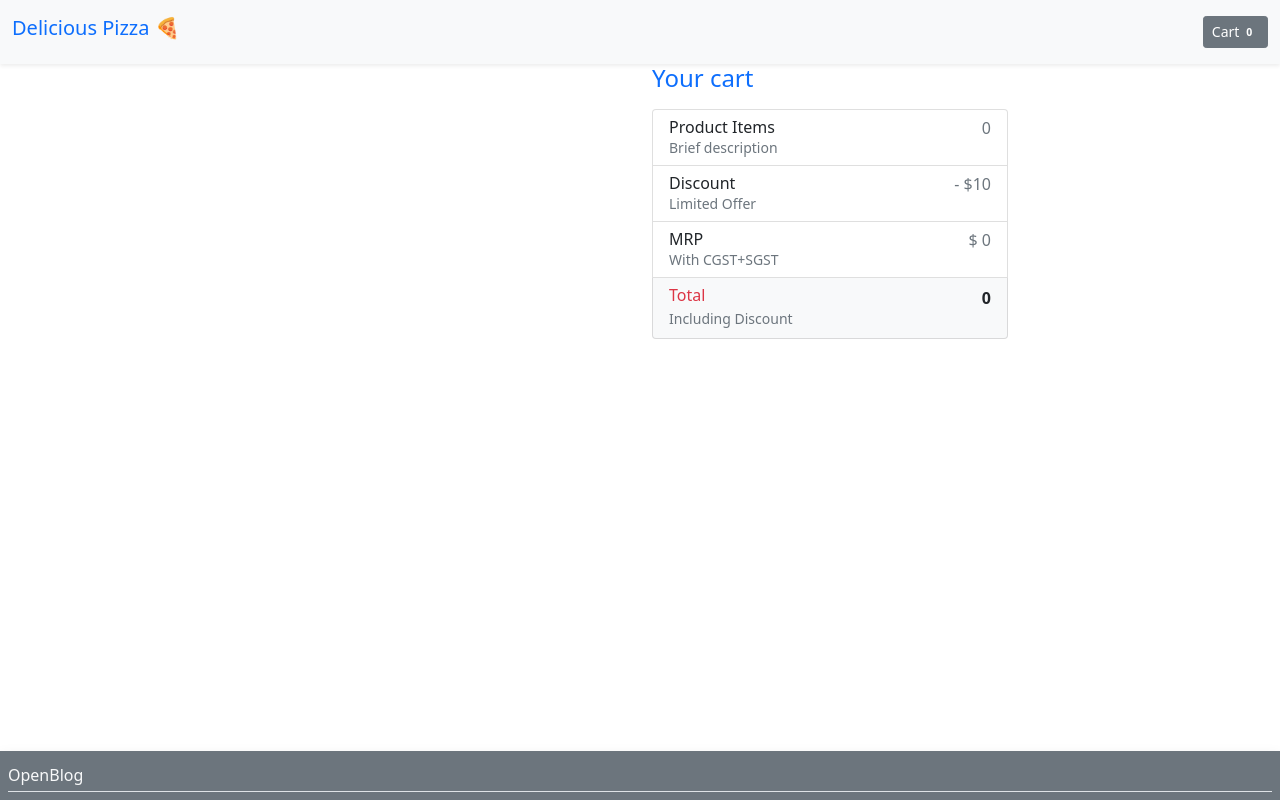
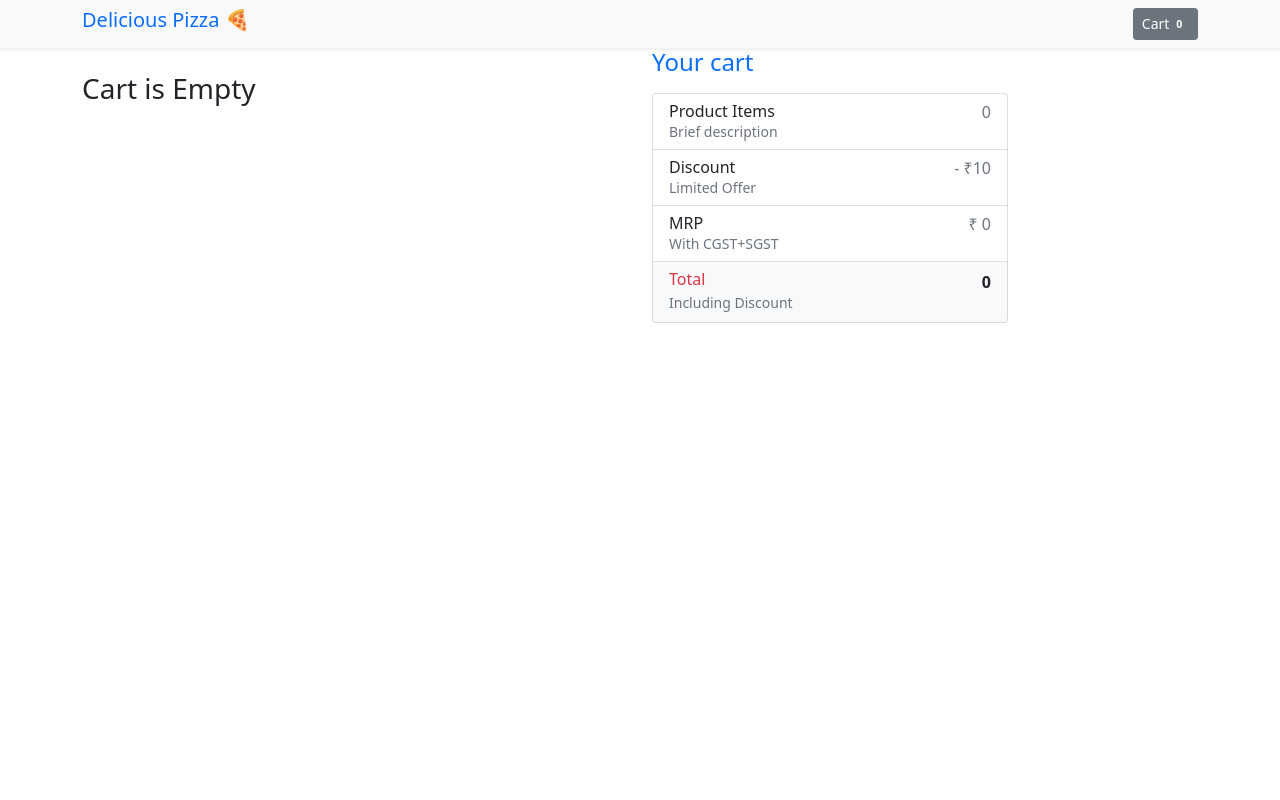
Before and after one commit to Niikpatil/food-store, a React (Create React App) app: page /cart in a window 1280 px wide. Built offline with nearby package versions, Linux system fonts and the light colour scheme.

Commit message:
Cart Complete

```diff
--- a/src/components/CartItemPage/CartItemPage.js
+++ b/src/components/CartItemPage/CartItemPage.js
@@ -1,37 +1,46 @@
-import React from "react";
+import React, { useState } from "react";
 import { connect } from "react-redux";
-import { removeFromCart } from "../../redux/actions/pizzaActions";
+import { removeFromCart, quantityCart } from "../../redux/actions/pizzaActions";
 
-const CartItemPage = ({ CartList, removeFromCart }) => {
+const CartItemPage = ({ CartList, removeFromCart, quantityCart }) => {
+  const [itemQt, setItemQt] = useState(CartList.qty);
+
+  const onChangeHandler = (e) => {
+    setItemQt(e.target.value);
+    quantityCart(CartList.id, e.target.value);
+  };
+
   return (
     <div className="card m-2">
-      <div className="card-body">
-        <h5 className="card-title">{CartList.title}</h5>
-        <p className="card-text">{CartList.description}</p>
-        <p className="card-text">{CartList.price}</p>
-
-        <div
-          class="btn-toolbar justify-content-between"
-          role="toolbar"
-          aria-label="Toolbar with button groups"
-        >
-          <div class="input-group p-2">
-            <button type="button" class="btn btn-outline-secondary">
-              +
-            </button>
-            <span className="badge  form-control">cartItem</span>
-            <button type="button" class="btn btn-outline-secondary">
-              -
-            </button>
-          </div>
-        </div>
-
+      <div className="card-header">
+        <p className="card-title text-bold">
+          <b>{CartList.title}</b>
+        </p>
         <button
           onClick={() => removeFromCart(CartList.id)}
-          className="btn btn-sm btn-danger"
-        >
-          Remove Item
-        </button>
+          // type="button"
+          className="btn-close btn-sm"
+          aria-label="Close"
+        ></button>
+      </div>
+      <div className="card-body">
+        <p className="card-text">{CartList.description}</p>
+        <p className="card-text">₹{CartList.price}</p>
+
+        <div className="input-group input-group-sm ">
+          <span className="input-group-text" id="qty">
+            Quntity
+          </span>
+          <input
+            type="number"
+            min="1"
+            id="qty"
+            name="qty"
+            value={itemQt}
+            onChange={onChangeHandler}
+            className="form-control"
+          />
+        </div>
       </div>
     </div>
   );
@@ -39,6 +48,7 @@ const CartItemPage = ({ CartList, removeFromCart }) => {
 
 const mapDispatchToProps = (dispatch) => {
   return {
+    quantityCart: (id, value) => dispatch(quantityCart(id, value)),
     removeFromCart: (id) => dispatch(removeFromCart(id)),
   };
 };
--- a/src/components/CartPage/CartPage.js
+++ b/src/components/CartPage/CartPage.js
@@ -24,9 +24,13 @@ const CartPage = ({ cart }) => {
       {/* Responsible for Cart List item */}
       <div className="row">
         <div className="col-6 mt-4 cart">
-          {cart.map((itemList) => (
-            <CartItemPage key={itemList.id} CartList={itemList} />
-          ))}
+          {cart.length !== 0 ? (
+            cart.map((itemList) => (
+              <CartItemPage key={itemList.id} CartList={itemList} />
+            ))
+          ) : (
+            <h3>Cart is Empty</h3>
+          )}
         </div>
 
         {/* Responsible for price,total, summry */}
@@ -48,21 +52,23 @@ const CartPage = ({ cart }) => {
                 <h6 className="my-0">Discount</h6>
                 <small className="text-muted">Limited Offer</small>
               </div>
-              <span className="text-muted"> - $10 </span>
+              <span className="text-muted"> - ₹10 </span>
             </li>
             <li className="list-group-item d-flex justify-content-between lh-sm">
               <div>
                 <h6 className="my-0">MRP</h6>
                 <small className="text-muted">With CGST+SGST </small>
               </div>
-              <span className="text-muted">$ {totalAmount}</span>
+              <span className="text-muted">₹ {totalAmount}</span>
             </li>
             <li className="list-group-item d-flex justify-content-between bg-light">
               <div className="text-danger">
                 <h6 className="my-0">Total</h6>
                 <small className="text-muted">Including Discount</small>
               </div>
-              <strong>{totalAmount <= 0 ? "0" : `${totalAmount - 10}`}</strong>
+              <strong>
+                {totalAmount <= 0 ? "0" : `₹ ${totalAmount - 10}`}
+              </strong>
             </li>
           </ul>
         </div>
--- a/src/components/HomePage/HomePage.js
+++ b/src/components/HomePage/HomePage.js
@@ -1,5 +1,5 @@
 import Header from "../Layouts/Header";
-import Footer from "../Layouts/Footer";
+// import Footer from "../Layouts/Footer";
 import PizzaPage from "../PizzaPage/PizzaPage";
 import { Routes, Route } from "react-router-dom";
 import CartPage from "../CartPage/CartPage";
@@ -12,7 +12,7 @@ const HomePage = () => {
         <Route path="/" element={<PizzaPage />} />
         <Route path="cart" element={<CartPage />} />
       </Routes>
-      <Footer />
+      {/* <Footer /> */}
     </div>
   );
 };
--- a/src/components/Layouts/Header.js
+++ b/src/components/Layouts/Header.js
@@ -1,6 +1,7 @@
 import React, { useState, useEffect } from "react";
 import { connect } from "react-redux";
 import { Link } from "react-router-dom";
+// import "./Header.style.css";
 
 const Header = ({ cart }) => {
   const [cartCount, setCartCount] = useState(0);
@@ -13,16 +14,15 @@ const Header = ({ cart }) => {
 
     setCartCount(count);
   }, [cart, cartCount]);
+
   return (
     <nav className="navbar navbar-expand-lg navbar-secondary bg-light shadow-sm">
-      <div className="container-fluid">
-        <nav className="navbar navbar-light ">
-          <h5>
-            <a href="/" className="text-decoration-none">
-              Delicious Pizza 🍕
-            </a>
-          </h5>
-        </nav>
+      <div className="container">
+        <h5>
+          <a href="/" className="text-decoration-none">
+            Delicious Pizza 🍕
+          </a>
+        </h5>
 
         <div
           className="collapse navbar-collapse justify-content-end"
--- a/src/components/PizzaItemPage/PizzaItemPage.js
+++ b/src/components/PizzaItemPage/PizzaItemPage.js
@@ -14,7 +14,7 @@ const PizzaItemPage = ({ PizzaList, addToCart }) => {
           <div className="card-body">
             <h5 className="card-title">{PizzaList.title}</h5>
             <p className="card-text">{PizzaList.description}</p>
-            <p className="card-text">{PizzaList.price}</p>
+            <p className="card-text"> ₹ {PizzaList.price}</p>
             <p className="card-text ">
               <Link to="cart">
                 <button className="btn btn-sm btn-danger">View Cart</button>
--- a/src/redux/actions/pizzaActions.js
+++ b/src/redux/actions/pizzaActions.js
@@ -23,7 +23,7 @@ export const removeFromCart = (itemId) => {
   };
 };
 
-export const quantityPizza = (itemId, value) => {
+export const quantityCart = (itemId, value) => {
   return {
     type: QUANTITY_CART_PIZZA,
     payload: {
--- a/src/redux/reducers/pizzaReducer.js
+++ b/src/redux/reducers/pizzaReducer.js
@@ -2,7 +2,6 @@ import {
   ADD_CART_PIZZA,
   REMOVE_CART_PIZZA,
   QUANTITY_CART_PIZZA,
-  // CLEAR_CART_PIZZA,
 } from "../constants/pizzaTypes";
 
 const initialState = {
@@ -54,10 +53,8 @@ const pizzaReducer = (state = initialState, action) => {
       return {
         ...state,
         cart: inCart
-          ? state.cart.map((item) =>
-              item.id === action.payload.id
-                ? { ...item, qty: item.qty + 1 }
-                : item
+          ? state.cart.map((x) =>
+              x.id === action.payload.id ? { ...x, qty: x.qty + 1 } : x
             )
           : [...state.cart, { ...item, qty: 1 }],
       };
@@ -71,8 +68,10 @@ const pizzaReducer = (state = initialState, action) => {
     case QUANTITY_CART_PIZZA:
       return {
         ...state,
-        cart: state.cart.map((x) =>
-          x.id === action.payload.id ? { ...x, qty: +action.payload.qty } : x
+        cart: state.cart.map((item) =>
+          item.id === action.payload.id
+            ? { ...item, qty: +action.payload.qty }
+            : item
         ),
       };
 
```
